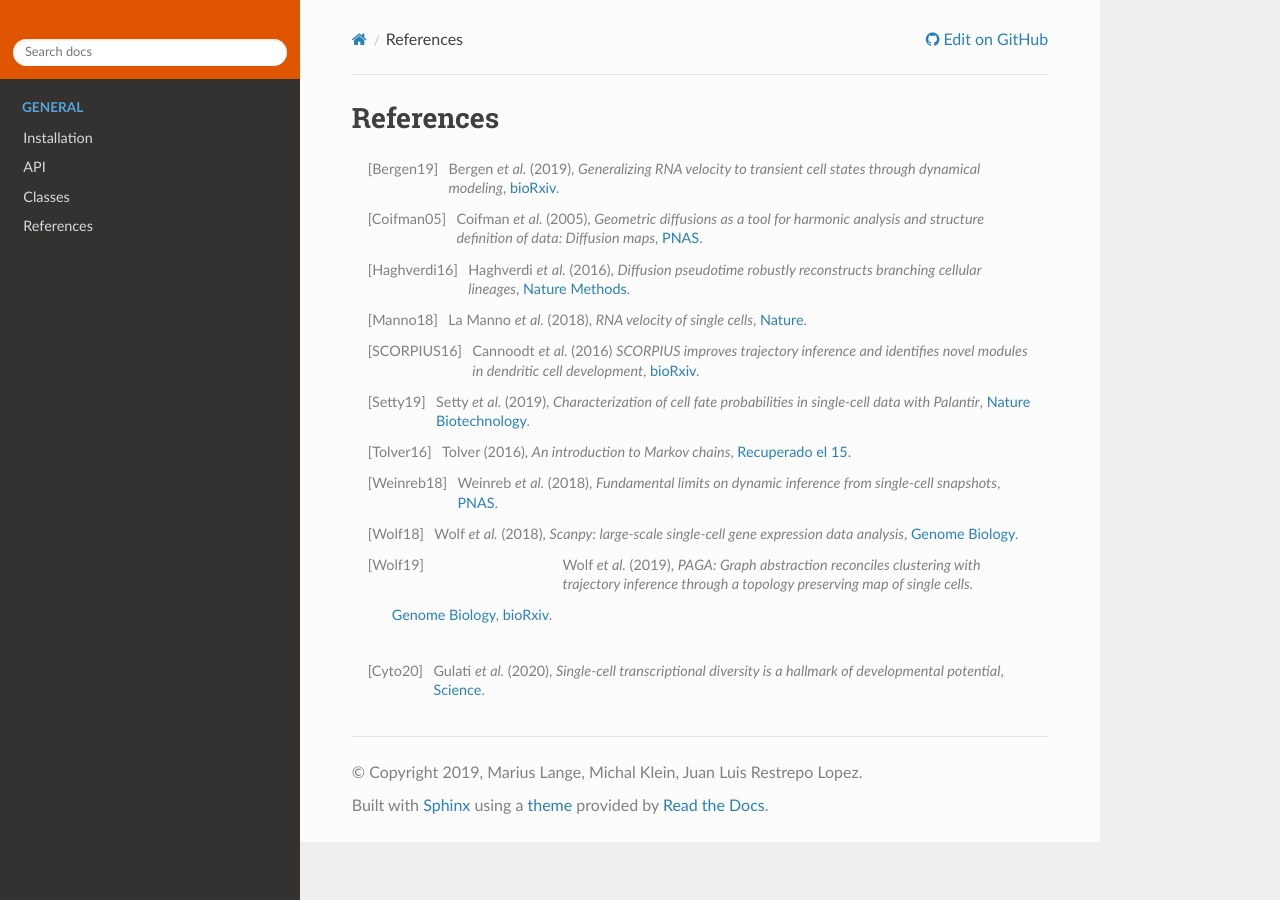
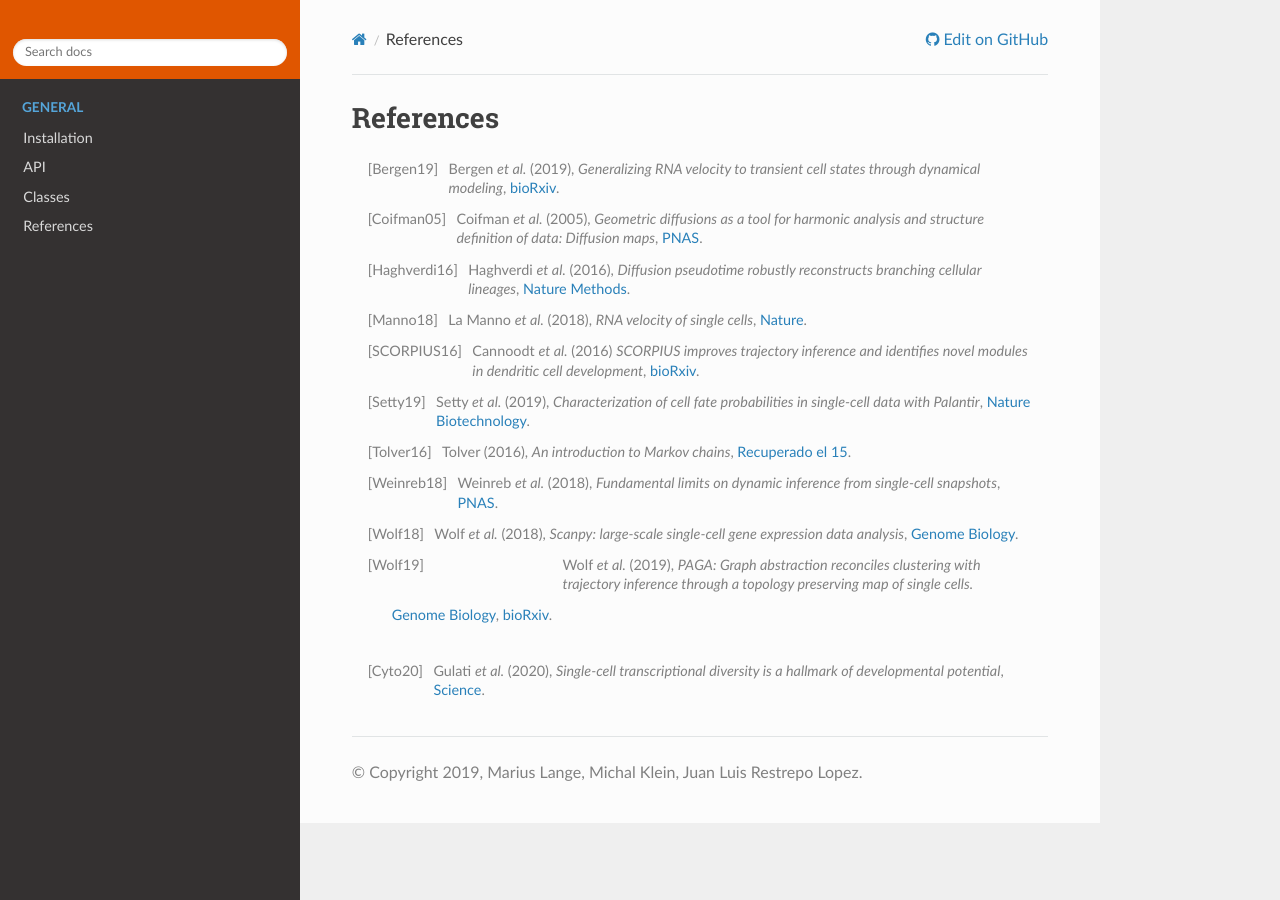
Before and after one commit to theislab/cellrank_notebooks, a Sphinx documentation site: the page built from docs/source/references.rst, in a window 1280 px wide. Built offline with Sphinx 7.4.7 and the Read the Docs theme 2.0.0, drawn with Linux system fonts in a browser that asks for light colours; pages that are not in the unit, such as notebooks, are missing from menus.

Commit message:
Require sphinx >= 2
Former-commit-id: 177c8bc4883b9171776cb11697759c1c9528cbbd [formerly acc9e34374bf9a70118b1802e0dd7a1d143ff8da]
Former-commit-id: 10b68cbb1ed657e22cef2c3dc5311f28403a134d

```diff
--- a/docs/requirements.txt
+++ b/docs/requirements.txt
@@ -1,2 +1,3 @@
 nbsphinx
+sphinx>=2
 sphinx_copybutton
--- a/docs/source/conf.py
+++ b/docs/source/conf.py
@@ -20,6 +20,7 @@
 # import os
 # import sys
 # sys.path.insert(0, os.path.abspath('.'))
+needs_sphinx = "2.0"
 
 
 # -- Project information -----------------------------------------------------
@@ -74,7 +75,7 @@
     github_version="master",  # Version
     conf_py_path="/docs/source/",
 )  # Path in the checkout to the docs root
-# html_show_sphinx = False
+html_show_sphinx = False
 
 
 def setup(app):
```
